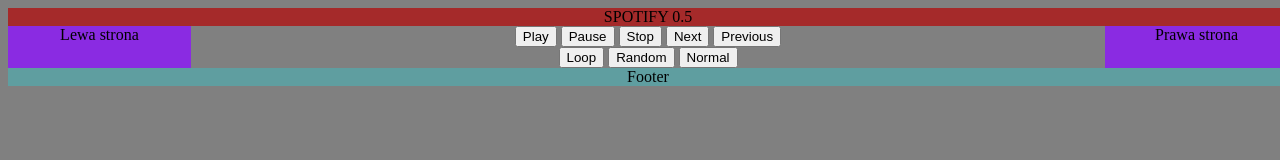
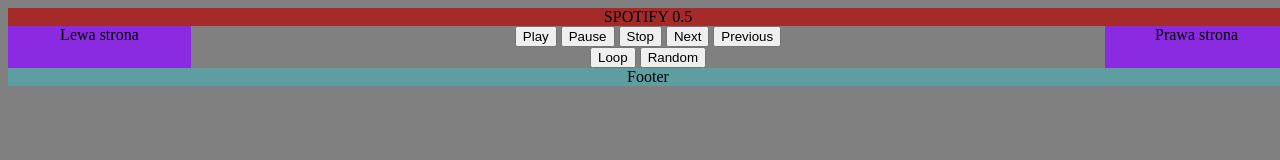
Before and after one commit to CinekTV/Spotify0.5, a website with bundled scripts: page public/index.html in a window 1280 px wide. Built offline with nearby package versions, Linux system fonts and the light colour scheme.

Commit message:
mmmmm Microvwave

```diff
--- a/public/index.html
+++ b/public/index.html
@@ -21,7 +21,6 @@
         <button id="previousButton">Previous</button><br>
         <button id="loop">Loop</button>
         <button id="random">Random</button>
-        <button id="normal">Normal</button>
       </main>
       <aside class="right_side">Prawa strona</aside>
     </div>
```
